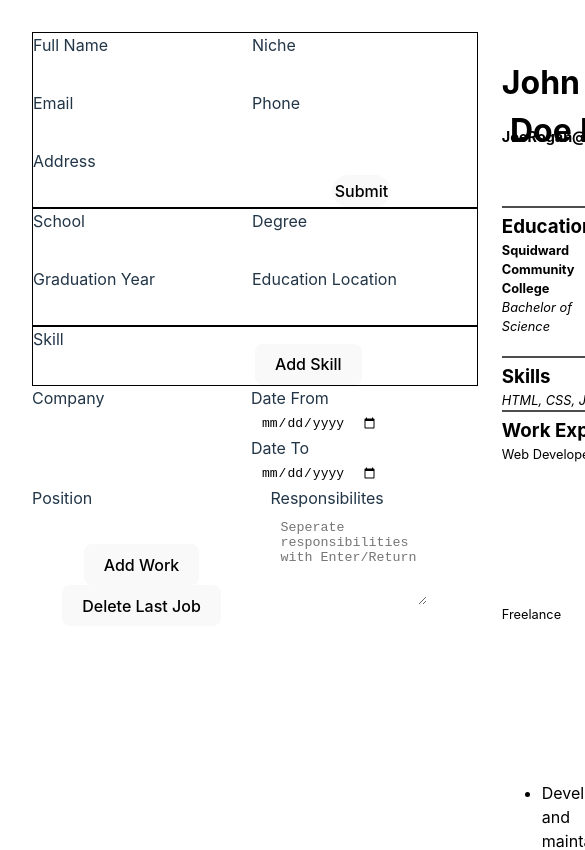
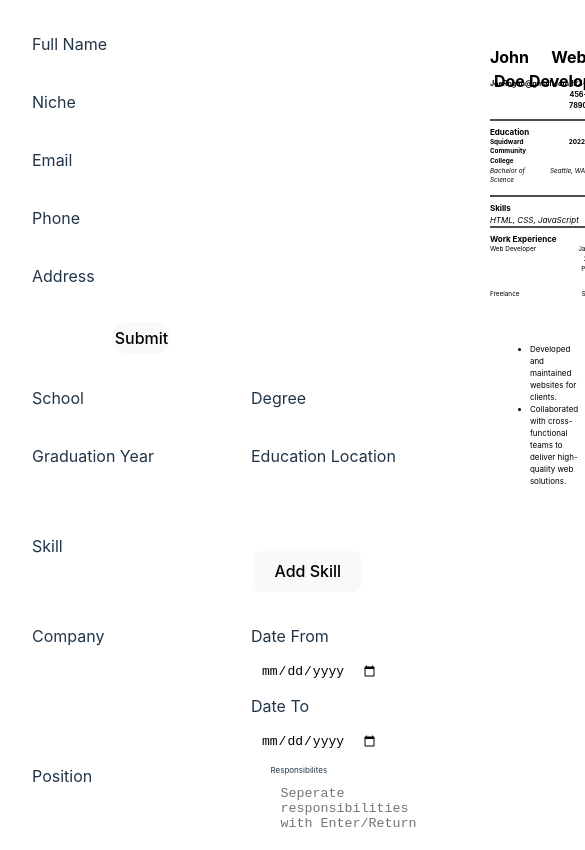
Before and after one commit to TheBenster/TOP-CV, a React (Vite) app: page / in a window 390 px wide. Shown: the top 850 px of the page, 585 px wide, since content can reach past the window. Built offline with nearby package versions, Linux system fonts and the light colour scheme.

Commit message:
add queries for responsiveness

```diff
--- a/src/App.css
+++ b/src/App.css
@@ -80,12 +80,6 @@ input {
   border-radius: 2em;
 }
 
-.header-form,
-.edu-form,
-.skill-form {
-  border: solid 1px black;
-}
-
 #eduForm {
   display: grid;
   grid-template-columns: 1fr 1fr;
@@ -117,6 +111,7 @@ input {
 .main-form {
   display: flex;
   flex-direction: column;
+  gap: 2em;
 }
 .header {
   background-color: white;
@@ -195,7 +190,13 @@ input {
 }
 
 .formItem.work-submit {
-  grid-row: 3/4;
+  display: flex;
+  justify-content: space-between;
+  margin-top: 2em;
+}
+.formItem.deleteSkill {
+  display: flex;
+  align-items: end;
 }
 
 .work {
@@ -203,6 +204,7 @@ input {
   display: grid;
   grid-template-columns: 1fr 1fr;
   grid-template-rows: 1fr 1fr 2fr;
+  height: 250px;
 }
 .work h4 {
   font-size: 0.8em;
@@ -225,6 +227,7 @@ input {
 #workForm {
   display: grid;
   grid-template-columns: 1fr 1fr;
+
   padding-right: 2em;
 }
 
@@ -233,3 +236,32 @@ input {
   flex-direction: column;
   text-align: start;
 }
+
+input[type="date"] {
+  padding: 10px;
+}
+
+@media screen and (max-width: 1200px) {
+  .header,
+  .edu,
+  .cvTitle,
+  .skill,
+  .work {
+    font-size: 0.8em;
+  }
+}
+@media screen and (max-width: 1000px) {
+  #HeaderForm {
+    grid-template-rows: 1fr 1fr 1fr 1fr;
+    grid-template-columns: 1fr;
+  }
+}
+@media screen and (max-width: 900px) {
+  .header,
+  .edu,
+  .cvTitle,
+  .skill,
+  .work {
+    font-size: 0.5em;
+  }
+}
```
